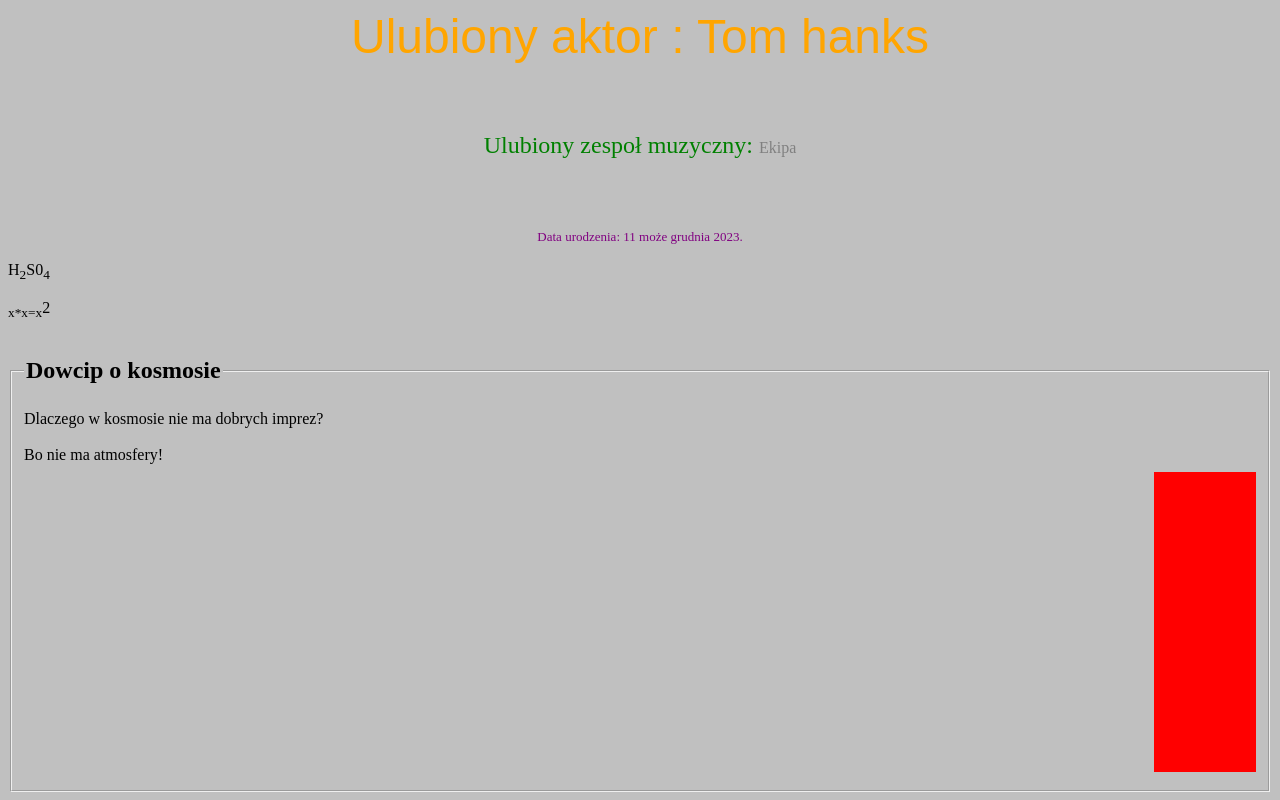
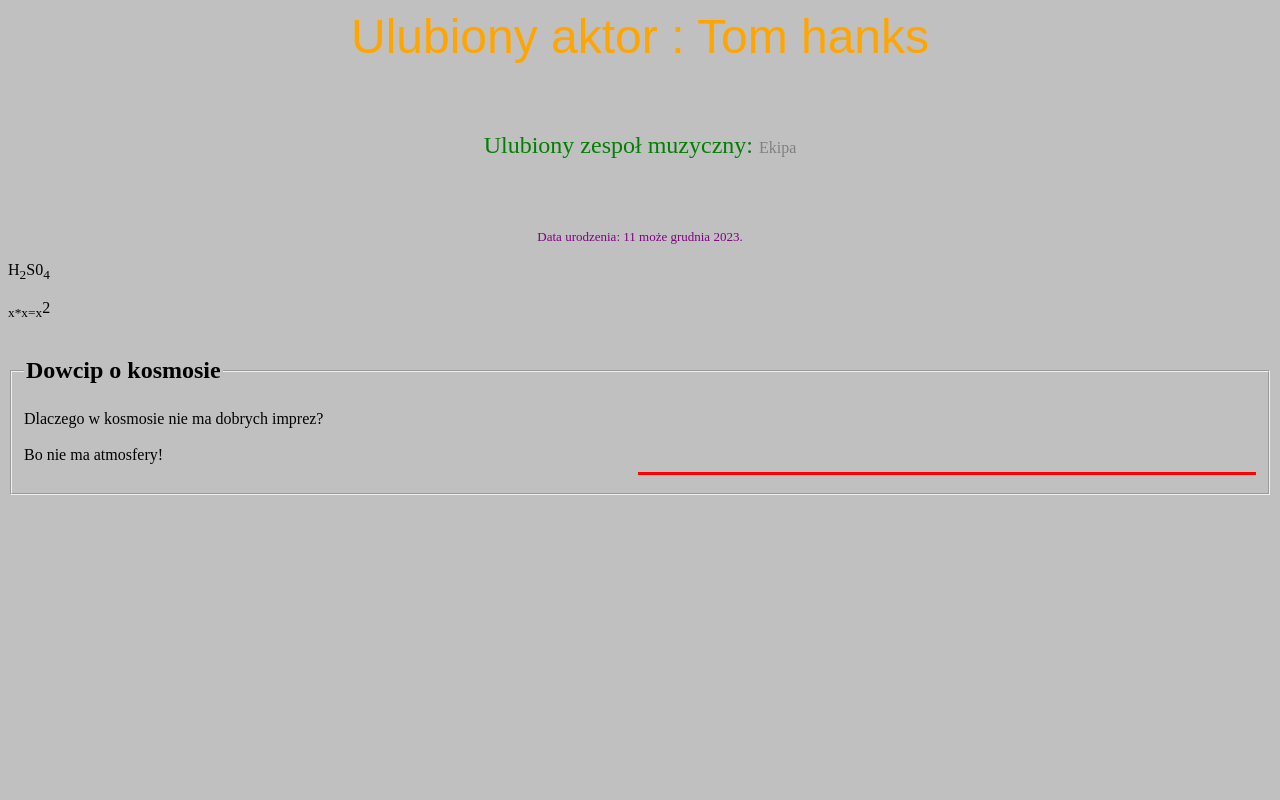
Before and after one commit to Jarpekulo/Dydaktyka, a plain HTML site: page index.html in a window 1280 px wide. Shown: the part 1607-2407 px from the top of the page. After the commit the page ends 2110 px from the top, so only its background shows below. Drawn offline with Linux system fonts and the light colour scheme.

Commit message:
Update index.html

```diff
--- a/index.html
+++ b/index.html
@@ -57,7 +57,7 @@ i u strike
 	Dlaczego w kosmosie nie ma dobrych imprez? <br>
 	<br>
 	Bo nie ma atmosfery!
-	<HR SIZE="300" WIDTH="100" ALIGN=RIGHT COLOR="RED">
+	<HR SIZE=3 WIDTH=50% ALIGN=RIGHT COLOR=red>
 	<!-Nazwisko ucznia          Imie ucznia
 	     Sykutera                  Jarek   ->
 </FIELDSET>
```
